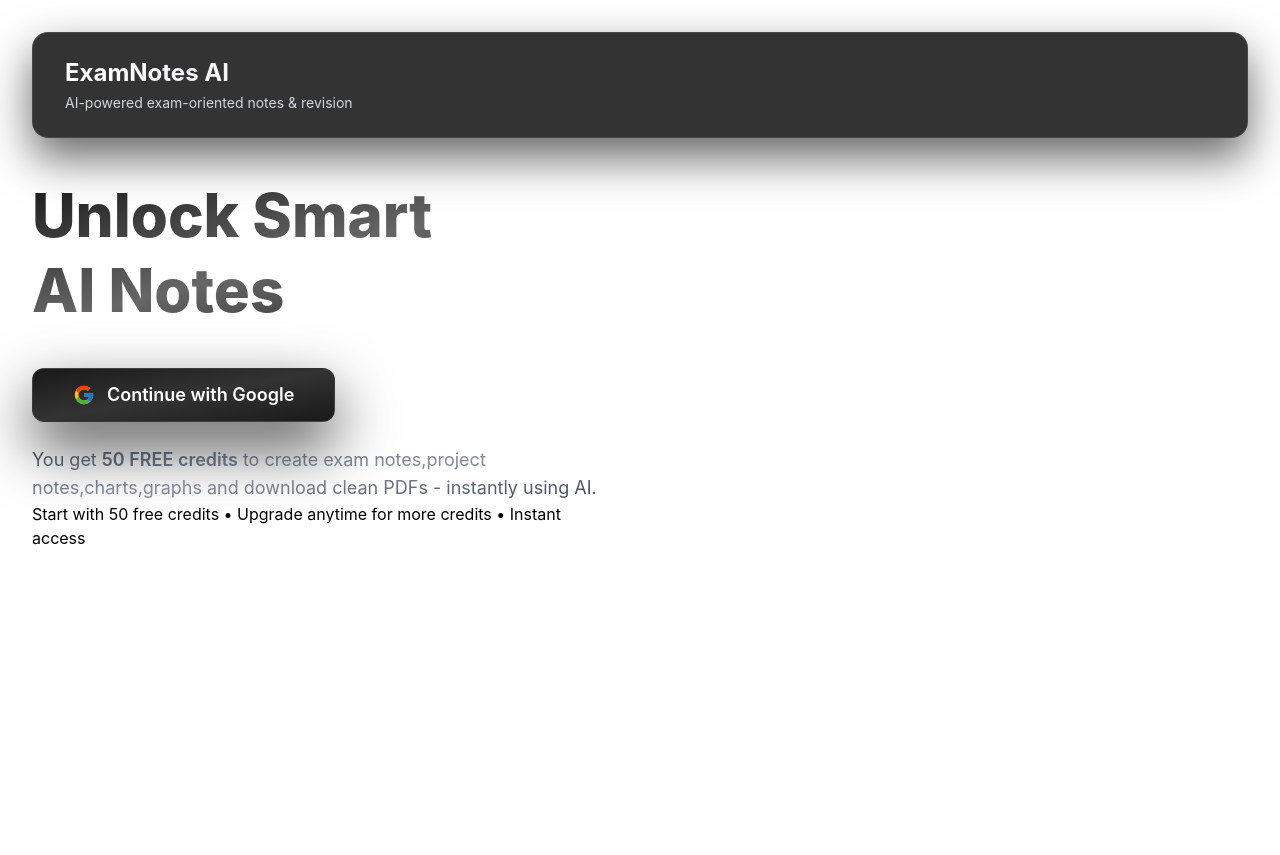
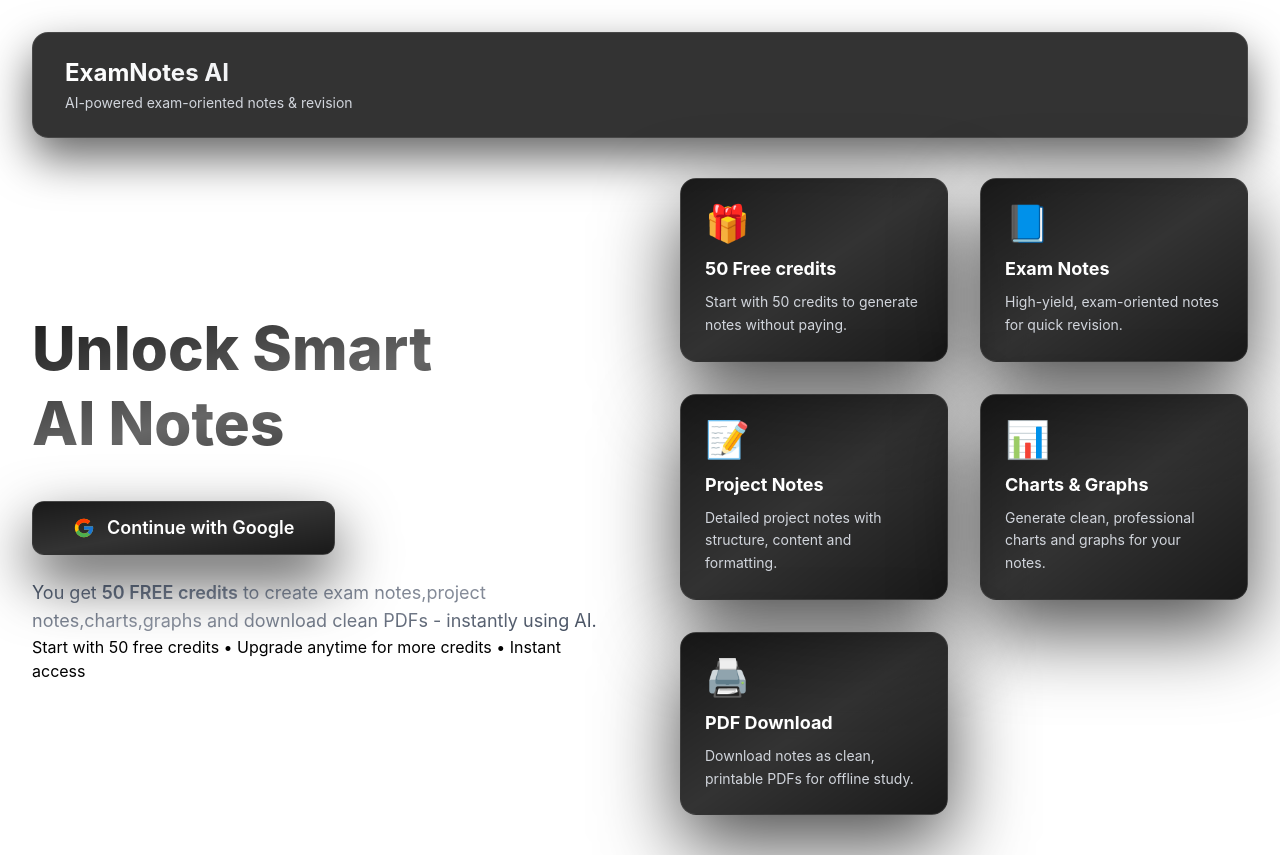
Before and after one commit to AbhinavSharma0188/Notes_Genie_AI, a React (Vite) app in the folder NoteGenie AI/client/vite-project/: page /auth in a window 1280 px wide. Before the commit the page ends 800 px from the top, so only its background shows below. Built offline with nearby package versions, Linux system fonts and the light colour scheme.

Commit message:
auth page designing done

```diff
--- a/NoteGenie AI/client/vite-project/src/pages/Auth.jsx
+++ b/NoteGenie AI/client/vite-project/src/pages/Auth.jsx
@@ -1,5 +1,5 @@
 import React from 'react'
-import { motion } from "motion/react"
+import { motion, transform } from "motion/react"
 import { FcGoogle } from "react-icons/fc";
 
 function Auth() {
@@ -36,12 +36,36 @@ function Auth() {
     </motion.div>
 
     {/* Right content */}
-    <motion.div></motion.div>
+    <motion.div className='grid grid-cols-1 sm:grid-cols-2 gap-8'>
+        <Feature icon="🎁" title="50 Free credits" description="Start with 50 credits to generate notes without paying."/>
+        <Feature icon="📘" title="Exam Notes" description="High-yield, exam-oriented notes for quick revision."/>
+        <Feature icon="📝" title="Project Notes" description="Detailed project notes with structure, content and formatting."/>
+        <Feature icon="📊" title="Charts & Graphs" description="Generate clean, professional charts and graphs for your notes."/>
+        <Feature icon="🖨️" title="PDF Download" description="Download notes as clean, printable PDFs for offline study."/>
+
+    </motion.div>
    </main>
 
 
    </div>
   )
 }
+function Feature({icon,title,description}){
+    return(
+    <motion.div whileHover={{y:-12,rotateX:8,rotateY:-8,scale:1.07}}
+    transition={{type:"spring",stiffness:200,damping:18}}
+     className='relative rounded-2xl p-6
+    bg-gradient-to-br from-black/90 via-black/80 to-black/90
+    backdrop-blur-2xl border border-white/10
+    shadow-[0_30px_80px_rgba(0,0,0,0.7)]
+    text-white'
+    style={{transformStyle:"preserve-3d"}}>
+
+        <div className='relative z-10 ' style={{transform:"translateZ(30px)"}}><div className='text-4xl mb-3'>{icon}</div>
+        <h3 className='text-lg font-bold mb-2'>{title}</h3>
+        <p className='text-gray-300 text-sm leading-relaxed'>{description}</p></div>
+    </motion.div>
+    )
+}
 
 export default Auth
```
